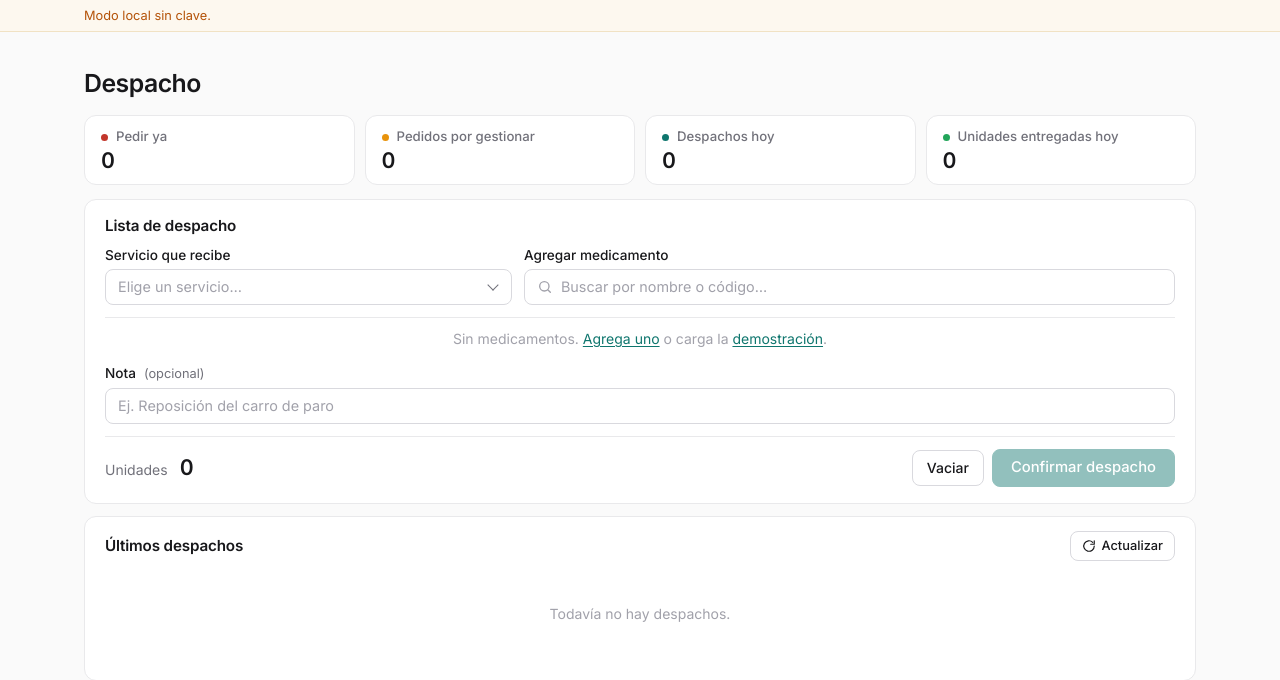
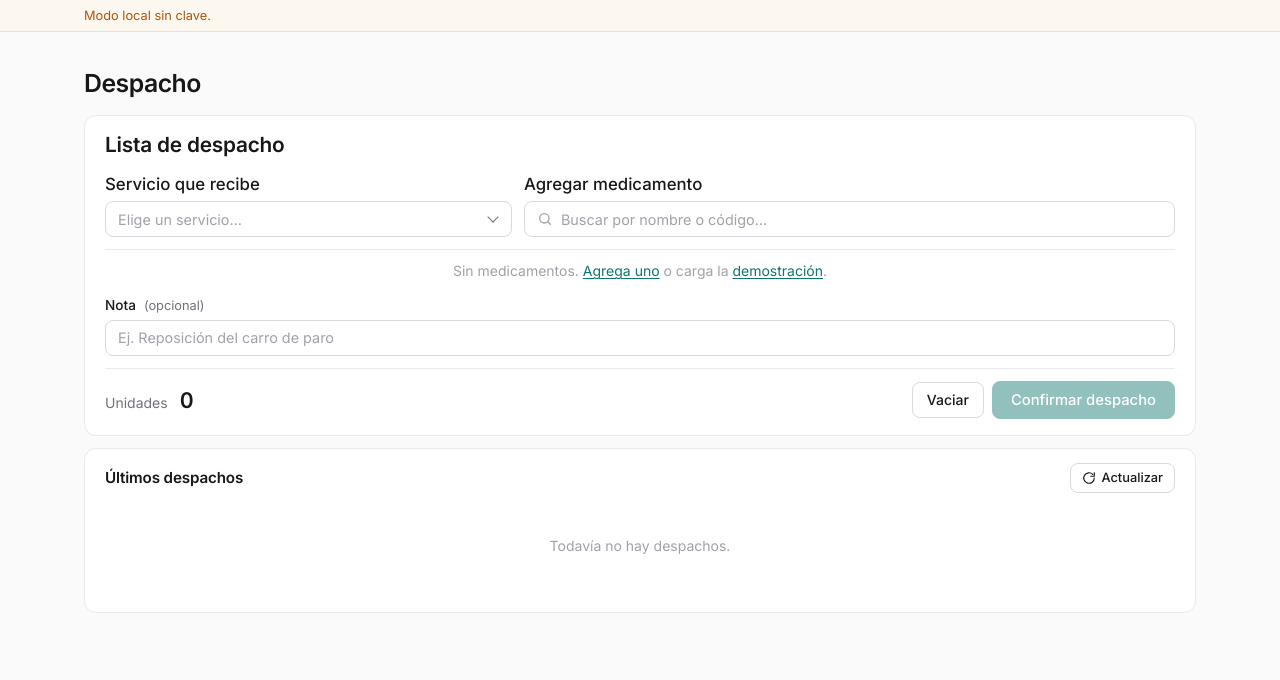
Before and after one commit to Eduardovisoni/salvamed, a FastAPI app: page / in a window 1280 px wide. Shown: the part 59-739 px from the top of the page. Run offline with FastAPI, Linux system fonts and the light colour scheme; some libraries are stand-ins or nearby versions.

Commit message:
Despacho sin tarjetas de resumen y con títulos más grandes
Se quitan las cuatro tarjetas de arriba (Pedir ya, Pedidos por gestionar,
Despachos hoy, Unidades entregadas hoy) y lo que la ruta calculaba solo
para ellas. «Lista de despacho», «Servicio que recibe» y «Agregar
medicamento» se ven más grandes. «Actualizar» ya solo refresca la lista.

```diff
--- a/app/rutas_operacion.py
+++ b/app/rutas_operacion.py
@@ -8,7 +8,7 @@ from fastapi.responses import RedirectResponse
 from sqlalchemy import func, select
 from sqlalchemy.orm import Session
 
-from app import dinero, graficas, inventario, pedidos, tareas
+from app import graficas, inventario, pedidos, tareas
 from app.consumo import GUATEMALA, dia_local
 from app.db import (
     PENDIENTE,
@@ -89,10 +89,6 @@ def _catalogo_para_despacho(evaluaciones) -> list[dict]:
 def _pagina_despacho(request, db: Session, lista=None, servicio="", error="", hecho=None, estado=200, agregar=None):
     momento = ahora()
     evaluaciones = _evaluaciones(db, momento=momento)
-    conteo = {clave: 0 for clave in ORDEN}
-    for e in evaluaciones:
-        conteo[e.estado.clave] = conteo.get(e.estado.clave, 0) + 1
-    inicio_hoy = datetime.combine(dia_local(momento), time(), GUATEMALA)
     recientes = list(
         db.scalars(select(Despacho).where(Despacho.corrida_id.is_(None)).order_by(Despacho.id.desc()).limit(8))
     )
@@ -119,9 +115,6 @@ def _pagina_despacho(request, db: Session, lista=None, servicio="", error="", he
             "hecho": hecho,
             "lineas_hecho": inventario.lineas_de(db, hecho) if hecho else [],
             "nuevos_pedidos": nuevos,
-            "conteo": conteo,
-            "por_gestionar": len(pedidos.pedidos(db, None, (PENDIENTE,))),
-            "hoy": dinero.resumen(db, None, inicio_hoy),
             "recientes": recientes,
         },
         estado,
--- a/app/static/estilos.css
+++ b/app/static/estilos.css
@@ -651,11 +651,9 @@ code { font-family: ui-monospace, Consolas, monospace; font-size: 0.85em; backgr
 .despacho .despacho__pie .carrito__total { border: 0; padding: 0; margin: 0; gap: 12px; }
 
 .titulo-pagina--compacto { margin-bottom: 16px; }
-.resumen--compacto { gap: 10px; margin-bottom: 14px; }
-.resumen--compacto .tarjeta { padding: 11px 16px; gap: 2px; }
-.resumen--compacto .tarjeta__numero { font-size: 1.35rem; }
 .despacho { padding: 16px 20px; margin-bottom: 12px; }
-.despacho h2 { margin-bottom: 10px; }
+.despacho h2 { font-size: 1.3rem; margin-bottom: 14px; }
+.despacho__fila .campo label { font-size: 1.05rem; }
 .despacho .campo { gap: 4px; }
 .despacho__fila { gap: 12px; margin-bottom: 12px; }
 .despacho .campo__entrada { min-height: 36px; padding-top: 6px; padding-bottom: 6px; }
--- a/app/templates/base.html
+++ b/app/templates/base.html
@@ -8,7 +8,7 @@
   <link rel="preconnect" href="https://fonts.googleapis.com">
   <link rel="preconnect" href="https://fonts.gstatic.com" crossorigin>
   <link rel="stylesheet" href="https://fonts.googleapis.com/css2?family=Inter:wght@400;500;600&display=swap">
-  <link rel="stylesheet" href="/static/estilos.css?v=23">
+  <link rel="stylesheet" href="/static/estilos.css?v=24">
   {% block cabeza %}{% endblock %}
 </head>
 <body class="{% block clase_cuerpo %}{% endblock %}">
--- a/app/templates/despacho.html
+++ b/app/templates/despacho.html
@@ -6,25 +6,6 @@
     <h1>Despacho</h1>
   </div>
 </div>
-
-<section class="resumen resumen--compacto" aria-label="Resumen">
-  <a class="tarjeta tarjeta--pedir" href="/medicamentos?estado=pedir">
-    <span class="tarjeta__numero">{{ conteo.pedir }}</span>
-    <span class="tarjeta__texto">Pedir ya</span>
-  </a>
-  <a class="tarjeta tarjeta--pronto" href="/pedidos">
-    <span class="tarjeta__numero">{{ por_gestionar }}</span>
-    <span class="tarjeta__texto">Pedidos por gestionar</span>
-  </a>
-  <a class="tarjeta tarjeta--costo" href="/despachos">
-    <span class="tarjeta__numero">{{ hoy.numero_despachos }}</span>
-    <span class="tarjeta__texto">Despachos hoy</span>
-  </a>
-  <a class="tarjeta tarjeta--bien" href="/despachos">
-    <span class="tarjeta__numero">{{ hoy.unidades }}</span>
-    <span class="tarjeta__texto">Unidades entregadas hoy</span>
-  </a>
-</section>
 
 {% if hecho %}
 <div class="flotante" role="status" aria-live="polite">
@@ -336,10 +317,8 @@
         .then(function (html) {
           var doc = new DOMParser().parseFromString(html, "text/html");
           var lista = doc.getElementById("ultimos-despachos");
-          var resumen = doc.querySelector(".resumen");
-          if (!lista || !resumen) { location.reload(); return; }
+          if (!lista) { location.reload(); return; }
           document.getElementById("ultimos-despachos").innerHTML = lista.innerHTML;
-          document.querySelector(".resumen").innerHTML = resumen.innerHTML;
           document.querySelectorAll("#ultimos-despachos tr[data-id]").forEach(function (tr) {
             if (antes.indexOf(tr.dataset.id) === -1) tr.classList.add("fila--nueva");
           });
```
